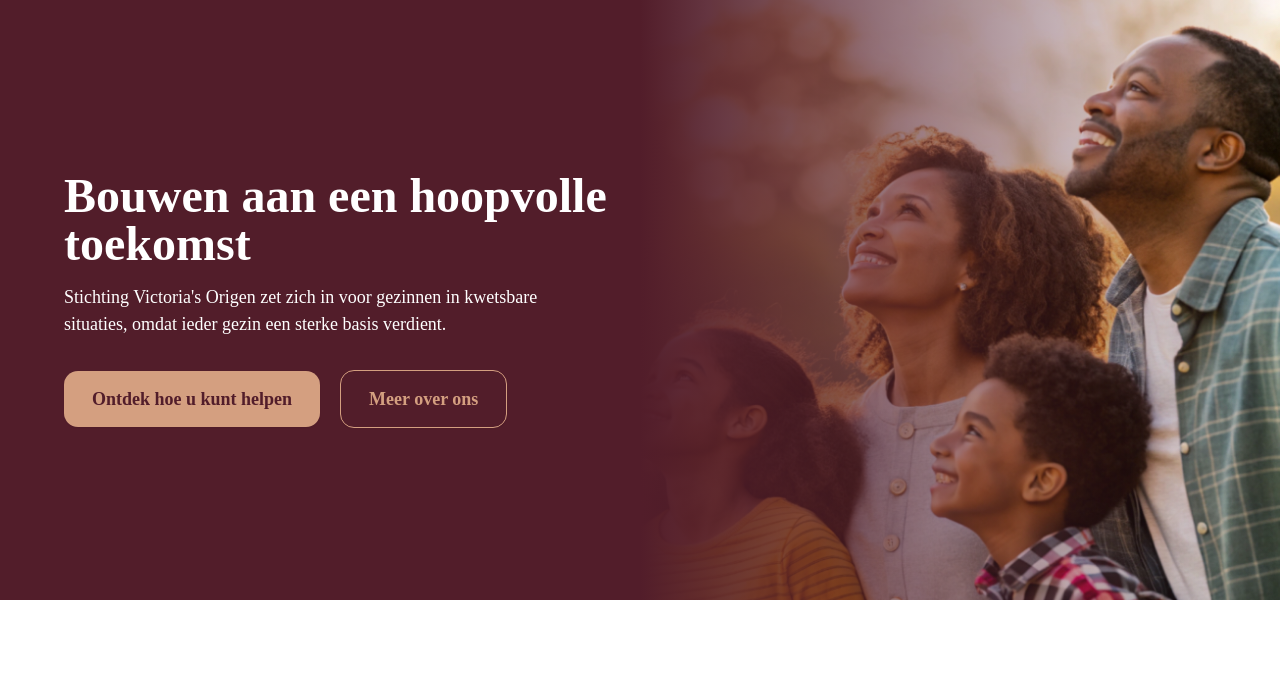
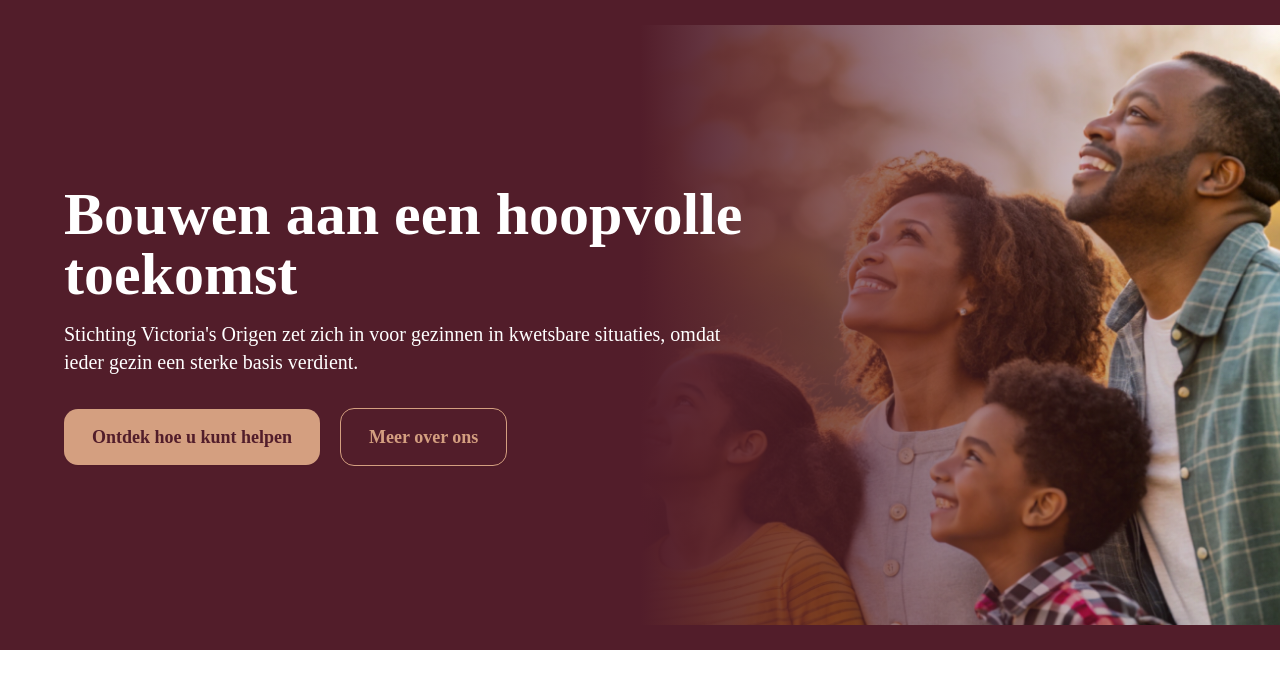
Before and after one commit to impaulintech-victoria/victoriasfundacion, a Next.js app: page / in a window 1280 px wide. Shown: the top 688 px of the page. Built offline with nearby package versions, Linux system fonts and the light colour scheme; a web font is replaced by a local one.

Commit message:
refactor(hero): make hero section a reusable component

```diff
--- a/src/app/globals.css
+++ b/src/app/globals.css
@@ -10,7 +10,7 @@
 	--color-muted: #666465;
 	--color-light: #ffffff;
 
-	--font-size-h1: 5.5rem;
+	--font-size-h1: 6rem;
 	--font-size-h2: 3rem;
 	--font-size-lg: 1.125rem;
 	--font-size-md: 1rem;
--- a/src/app/page.tsx
+++ b/src/app/page.tsx
@@ -1,36 +1,9 @@
-import HeroBgImage from '@/components/pages/home/Hero/heroBgImage'
-import HeroButtons from '@/components/pages/home/Hero/heroButtons'
+import HeroLandingContainer from '@/components/pages/home/hero/HeroLandingContainer'
 
 export default function Home() {
   return (
     <div id='main-container' className='flex flex-col w-full'>
-      <section
-        id='hero-content'
-        className='z-0 relative flex 2xl:flex-row flex-col justify-end sm:justify-center bg-[#521D2A] w-full'
-      >
-        <div
-          id='hero-content-text'
-          className='z-30 fixed flex flex-col justify-center self-center gap-4 2xl:gap-8 px-5 sm:px-8 md:px-10 lg:px-16 2xl:px-28 py-8 w-full'
-        >
-          <h1 className='max-w-[800px] lg:max-w-[700px] 2xl:max-w-[950px] font-bold text-white xl:text-h1 text-2xl sm:text-3xl md:text-4xl lg:text-5xl line-clamp-2'>
-            Bouwen aan een hoopvolle toekomst
-          </h1>
-          <p className='md:hidden 2xl:max-w-[950px] sm:max-w-md max-w-lg md:max-w-lg lg:max-w-lg font-light text-white text-sm'>
-            Stichting Victoria's Origen zet zich in voor gezinnen in kwetsbare
-            situaties, omdat ieder gezin een sterke basis verdient.
-          </p>
-          <p className='hidden 2xl:hidden md:block 2xl:max-w-[950px] sm:max-w-md max-w-lg md:max-w-lg lg:max-w-lg font-light text-white text-lg'>
-            Stichting Victoria's Origen zet zich in voor gezinnen in kwetsbare
-            situaties, omdat ieder gezin een sterke basis verdient.
-          </p>
-          <p className='hidden 2xl:block 2xl:max-w-[700px] sm:max-w-md max-w-lg md:max-w-lg lg:max-w-lg font-light text-white text-xl'>
-            Stichting Victoria's Origen zet zich in voor gezinnen in kwetsbare
-            situaties, omdat ieder gezin een sterke basis verdient.
-          </p>
-          <HeroButtons />
-        </div>
-        <HeroBgImage />
-      </section>
+      <HeroLandingContainer />
     </div>
   )
 }
--- /dev/null
+++ b/src/components/common/Hero/HeroSection.tsx
@@ -0,0 +1,135 @@
+'use client'
+
+import HeroBgImage from '@/components/pages/home/hero/HeroBgImg'
+import { Button } from '@/components/ui/button'
+
+interface HeroProps {
+  heading: string
+  description?: string
+  primaryBtnText?: string
+  primaryBtnOnTap?: () => void | Promise<void>
+  secondaryBtnText?: string
+  secondaryBtnOnTap?: () => void | Promise<void>
+  backgroundImg?: string
+  position?: 'left' | 'right' | 'middle'
+  height?: 'lg' | 'sm'
+}
+
+const HeroSection = (props: HeroProps) => {
+  const {
+    heading = 'Bouwen aan een hoopvolle toekomst',
+    description,
+    primaryBtnText,
+    primaryBtnOnTap,
+    secondaryBtnText,
+    secondaryBtnOnTap,
+    backgroundImg,
+    position = 'left',
+    height = 'lg',
+  } = props
+
+  const handlePrimaryClick = () => {
+    if (primaryBtnOnTap) {
+      primaryBtnOnTap()
+    }
+  }
+
+  const handleSecondaryClick = () => {
+    if (secondaryBtnOnTap) {
+      secondaryBtnOnTap()
+    }
+  }
+
+  return (
+    <section
+      id='hero-content'
+      className={`z-0 relative flex 2xl:flex-row flex-col justify-end sm:justify-center bg-primary w-full overflow-hidden ${
+        height === 'lg' ? 'h-[650px]' : 'h-[450px]'
+      }`}
+    >
+      <div
+        id='hero-content-text'
+        className={`z-30 absolute flex flex-col justify-center self-center gap-4 2xl:gap-8 px-5 sm:px-8 md:px-10 lg:px-16 2xl:px-28 py-8 w-full ${
+          position === 'left'
+            ? 'items-start'
+            : position === 'right'
+              ? 'items-end'
+              : 'items-center'
+        }`}
+      >
+        <h1
+          className={`max-w-[800px] lg:max-w-[700px] 2xl:max-w-[950px] font-bold text-white 2xl:text-[5rem] text-2xl sm:text-3xl md:text-4xl lg:text-5xl xl:text-6xl line-clamp-2 ${
+            position === 'left'
+              ? 'text-left'
+              : position === 'right'
+                ? 'text-right'
+                : 'text-center'
+          }`}
+        >
+          {heading}
+        </h1>
+        <p
+          className={`md:hidden 2xl:max-w-[950px] sm:max-w-md max-w-lg md:max-w-lg lg:max-w-lg font-light text-white text-sm ${
+            position === 'left'
+              ? 'text-left'
+              : position === 'right'
+                ? 'text-right'
+                : 'text-center'
+          }`}
+        >
+          {description}
+        </p>
+        <p
+          className={`hidden 2xl:hidden md:block sm:max-w-md max-w-lg md:max-w-lg lg:max-w-2xl font-light text-white text-xl ${
+            position === 'left'
+              ? 'text-left'
+              : position === 'right'
+                ? 'text-right'
+                : 'text-center'
+          }`}
+        >
+          {description}
+        </p>
+        <p
+          className={`hidden 2xl:block 2xl:max-w-[800px] sm:max-w-md max-w-lg md:max-w-lg lg:max-w-lg font-light text-white text-2xl leading-10 ${
+            position === 'left'
+              ? 'text-left'
+              : position === 'right'
+                ? 'text-right'
+                : 'text-center'
+          }`}
+        >
+          {description}
+        </p>
+        <div
+          id='hero-content-buttons'
+          className={`flex justify-start items-center gap-3 sm:gap-5 2xl:gap-7 mt-2 sm:mt-4 2xl:mt-10 ${
+            position === 'left'
+              ? 'justify-start'
+              : position === 'right'
+                ? 'justify-end'
+                : 'justify-center'
+          }`}
+        >
+          <Button
+            variant={'default'}
+            className='bg-accent hover:bg-accent/80 px-5 sm:px-7 2xl:px-10 py-5 lg:py-7 2xl:py-7 rounded-xl font-bold text-primary lg:text-md text-xs sm:text-sm lg:text-lg 2xl:text-lg cursor-pointer'
+            onClick={handlePrimaryClick}
+          >
+            {primaryBtnText}
+          </Button>
+          <Button
+            variant={'outline'}
+            className='bg-transparent px-5 sm:px-7 2xl:px-10 py-5 lg:py-7 2xl:py-7 border-accent rounded-xl font-bold text-accent lg:text-md text-xs sm:text-sm lg:text-lg 2xl:text-lg cursor-pointer'
+            onClick={handleSecondaryClick}
+          >
+            {secondaryBtnText}
+          </Button>
+        </div>
+      </div>
+      <HeroBgImage img={backgroundImg || ''} />
+    </section>
+  )
+}
+
+export default HeroSection
--- a/src/components/pages/home/Hero/heroBgImage.tsx
+++ b/src/components/pages/home/Hero/HeroBgImg.tsx
@@ -1,11 +1,11 @@
 import Image from 'next/image'
 
-const heroBgImage = () => {
+const HeroBgImage = ({ img }: { img: string }) => {
   return (
     <>
       <div id='hero-background' className='relative flex justify-end w-full'>
         <Image
-          src='/landing/landing-image.png'
+          src={img}
           alt='Hero Background'
           width={1920}
           height={1080}
@@ -18,4 +18,4 @@
   )
 }
 
-export default heroBgImage
+export default HeroBgImage
--- /dev/null
+++ b/src/components/pages/home/Hero/HeroLandingContainer.tsx
@@ -0,0 +1,27 @@
+'use client'
+
+import HeroSection from '@/components/common/Hero/HeroSection'
+
+const HeroLandingContainer = () => {
+  const handlePrimaryClick = async () => {
+    // Add your primary button action here
+  }
+
+  const handleSecondaryClick = async () => {
+    // Add your secondary button action here
+  }
+  return (
+    <HeroSection
+      heading='Bouwen aan een hoopvolle toekomst'
+      description="Stichting Victoria's Origen zet zich in voor gezinnen in kwetsbare situaties, omdat ieder gezin een sterke basis verdient."
+      primaryBtnText='Ontdek hoe u kunt helpen'
+      primaryBtnOnTap={handlePrimaryClick}
+      secondaryBtnText='Meer over ons'
+      secondaryBtnOnTap={handleSecondaryClick}
+      backgroundImg='/landing/landing-image.png'
+      height='lg'
+    />
+  )
+}
+
+export default HeroLandingContainer
--- a/src/components/pages/home/Hero/heroButtons.tsx
+++ /dev/null
@@ -1,27 +0,0 @@
-'use client'
-
-import { Button } from '@/components/ui/button'
-
-const heroButtons = () => {
-  return (
-    <div
-      id='hero-content-buttons'
-      className='flex justify-start items-center gap-3 sm:gap-5 2xl:gap-10 mt-2 sm:mt-4 2xl:mt-10'
-    >
-      <Button
-        variant={'default'}
-        className='bg-accent hover:bg-accent/80 px-5 sm:px-7 2xl:px-10 py-5 lg:py-7 2xl:py-7 rounded-xl font-bold text-primary lg:text-md text-xs sm:text-sm lg:text-lg 2xl:text-lg cursor-pointer'
-      >
-        Ontdek hoe u kunt helpen
-      </Button>
-      <Button
-        variant={'outline'}
-        className='bg-transparent px-5 sm:px-7 2xl:px-10 py-5 lg:py-7 2xl:py-7 border-accent rounded-xl font-bold text-accent lg:text-md text-xs sm:text-sm lg:text-lg 2xl:text-lg cursor-pointer'
-      >
-        Meer over ons
-      </Button>
-    </div>
-  )
-}
-
-export default heroButtons
```
